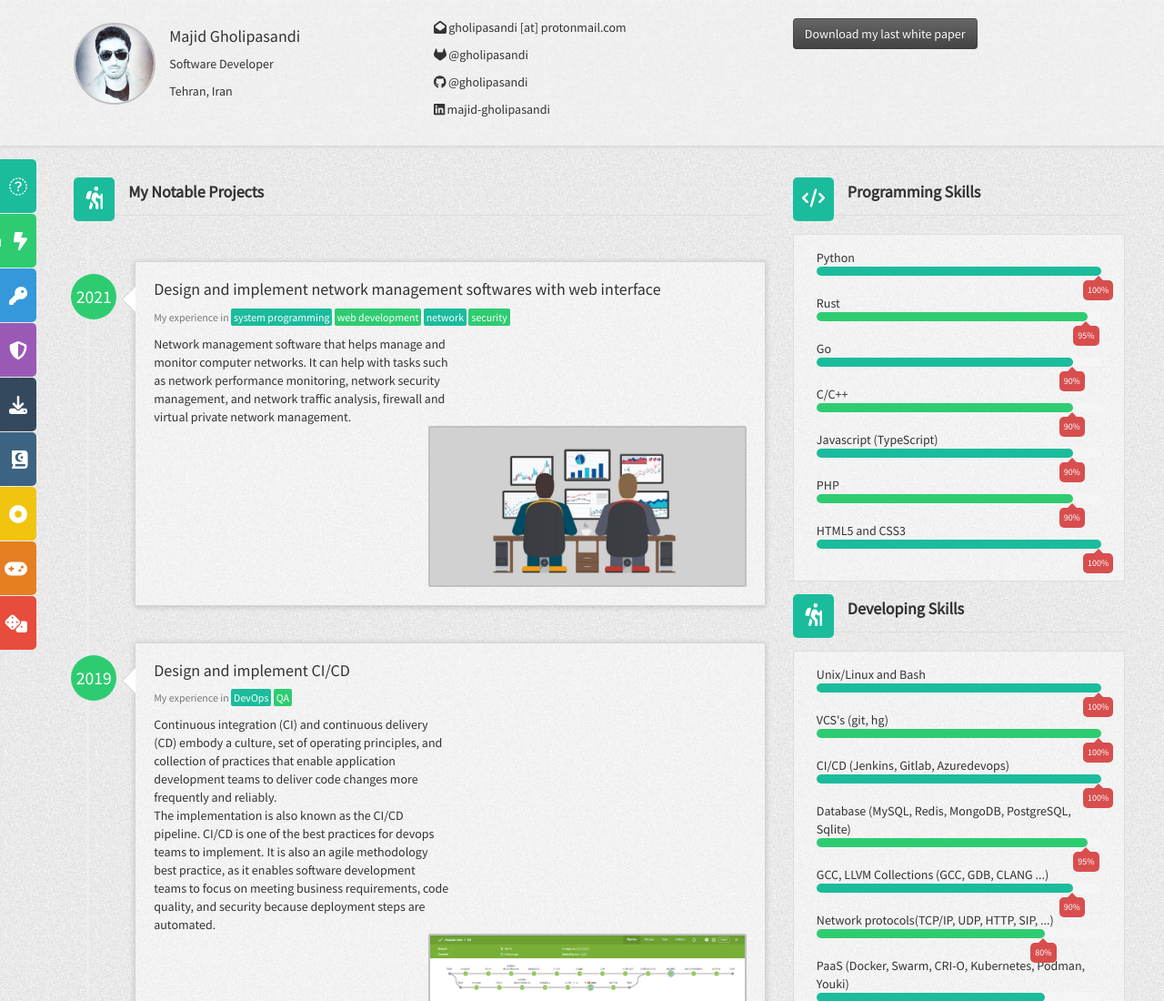
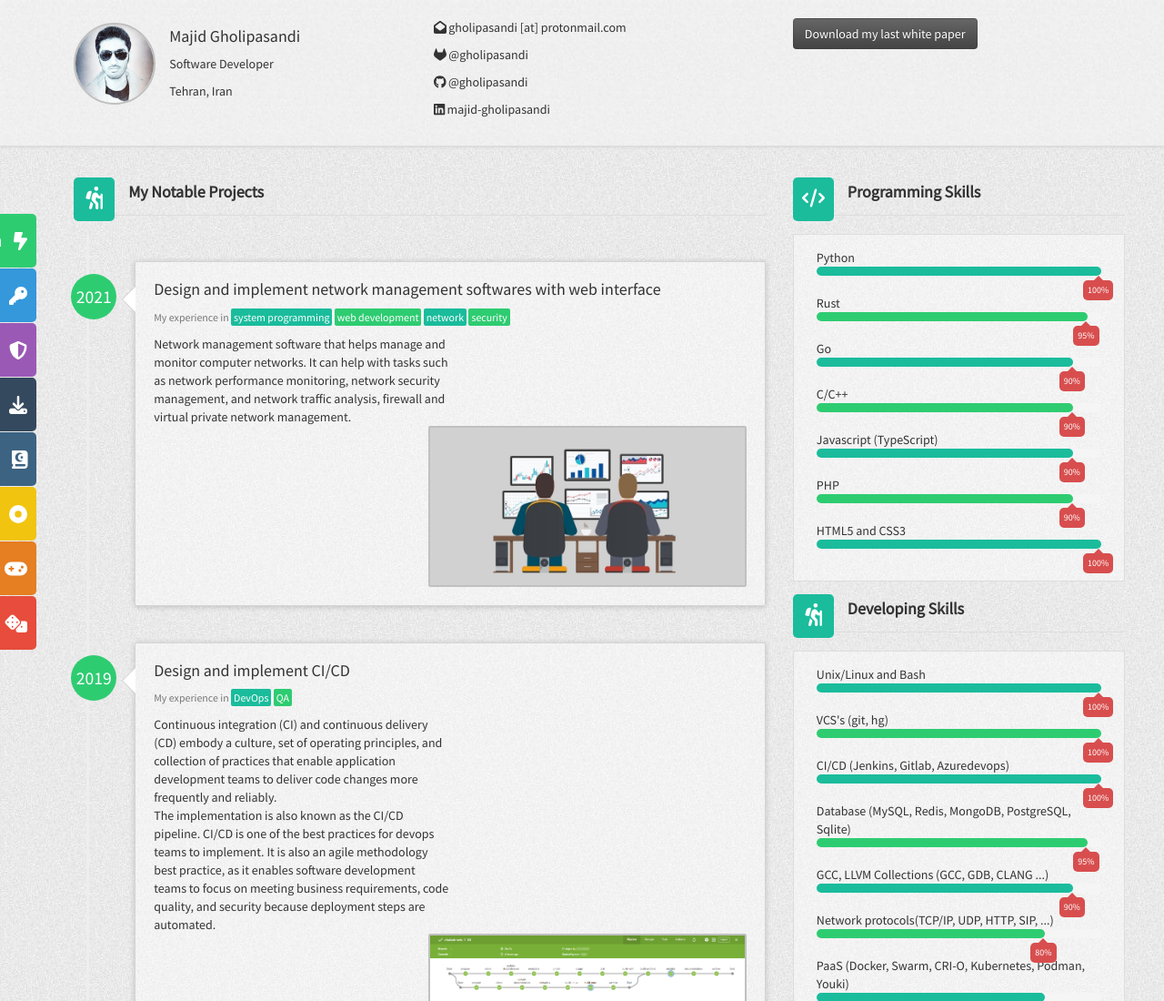
Before and after one commit to gholipasandi/gholipasandi.github.io, a browser extension: page index.html in a window 1280 px wide. Shown: the top 1100 px of the page at 91% size. Drawn offline with nearby package versions, Linux system fonts and the light colour scheme; some packages are replaced by stand-ins of ours; a script that the page names is missing; some icons are missing.

Commit message:
remove resume

```diff
--- a/index.html
+++ b/index.html
@@ -552,7 +552,7 @@
          </div>
       </div>
       <div id="sidenav" class="sidenav">
-         <a target=”_blank” href="./resume/resume-builder.html" id="resume">Resume <span class="fa-solid fa-file-user"></span></a>
+         <!-- <a target=”_blank” href="./resume/resume-builder.html" id="resume">Resume <span class="fa-solid fa-file-user"></span></a> -->
          <a target=”_blank” href="./electron" id="electron">Electron <span class="fa-solid fa-bolt-lightning"></span></a>
          <a target=”_blank” href="./rsa" id="rsa">RSA <span class="fa-solid fa-key"></span></a>
          <a target=”_blank” href="./hash" id="hash">Hash <span class="fa-solid fa-shield-halved"></span></a>
```
